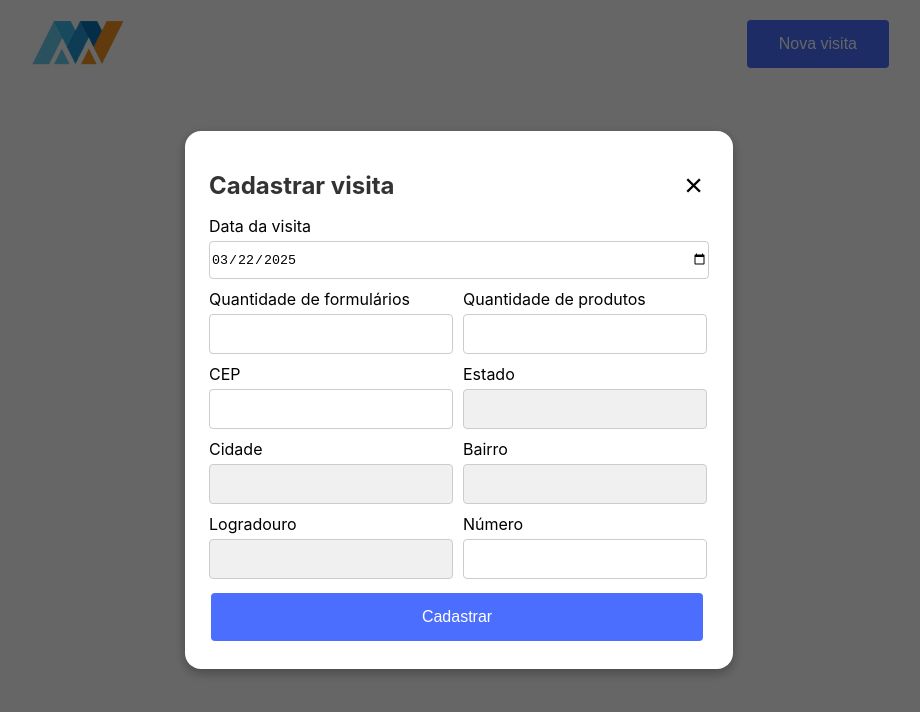
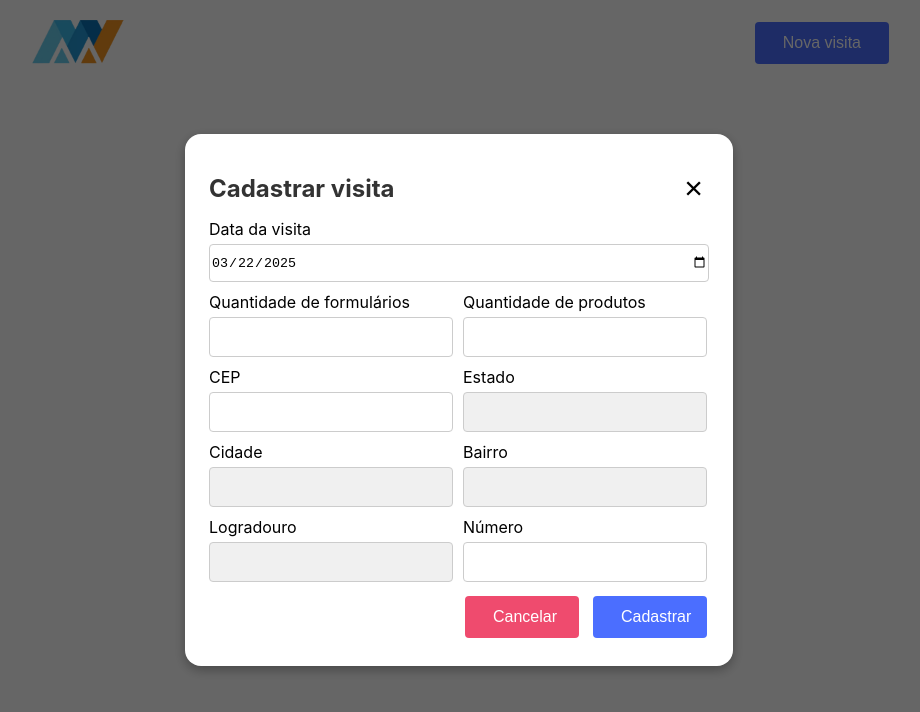
Before and after one commit to gabriell-silva/mundowap-frontend, a React (Create React App) app: page / in a window 1280 px wide. Both pictures are taken after a click on the button "Nova visita". Shown: the top 712 px of the page, without its empty margins (181-1101 px from the left). Built offline with nearby package versions, Linux system fonts and the light colour scheme.

Commit message:
CHORE: include button cancel

```diff
--- a/src/components/Button/style.ts
+++ b/src/components/Button/style.ts
@@ -6,7 +6,7 @@ export const ButtonStyle = styled.button<ButtonProps>`
   border-radius: 4px;
   border: none;
   color: white;
-  padding: 15px 32px;
+  padding: 12px 28px;
   text-align: center;
   text-decoration: none;
   display: inline-block;
--- a/src/components/Modal/CreateVisit/component.tsx
+++ b/src/components/Modal/CreateVisit/component.tsx
@@ -13,6 +13,7 @@ import useFetch from "../../../hooks/useFetch";
 import { ToastContainer, toast } from "react-toastify"
 import { useVisits } from "../../../contexts/VisitContext";
 import dayjs from "dayjs";
+import ButtonAction from "../../Button/Action/component";
 
 export default function ModalCreateVisit() {
   const {closeModal} = useModal();
@@ -201,12 +202,22 @@ export default function ModalCreateVisit() {
           </FlexRow>
         </FlexColumn>
 
-        <ButtonSubmit
-          form="form-create-visit"
-          style={{ width: "492px" }}
-        >
-          Cadastrar
-        </ButtonSubmit>
+        <FlexRow style={{ justifyContent: "flex-end"}}>
+          <ButtonAction
+            style={{ width: "114px", backgroundColor: "#EF4B6E" }}
+            onClick={closeModal}
+          >
+            Cancelar
+          </ButtonAction>
+
+          <ButtonSubmit
+            form="form-create-visit"
+            style={{ width: "114px" }}
+          >
+            Cadastrar
+          </ButtonSubmit>
+        </FlexRow>
+
       </FlexColumn>
     </React.Fragment>
   );
```
